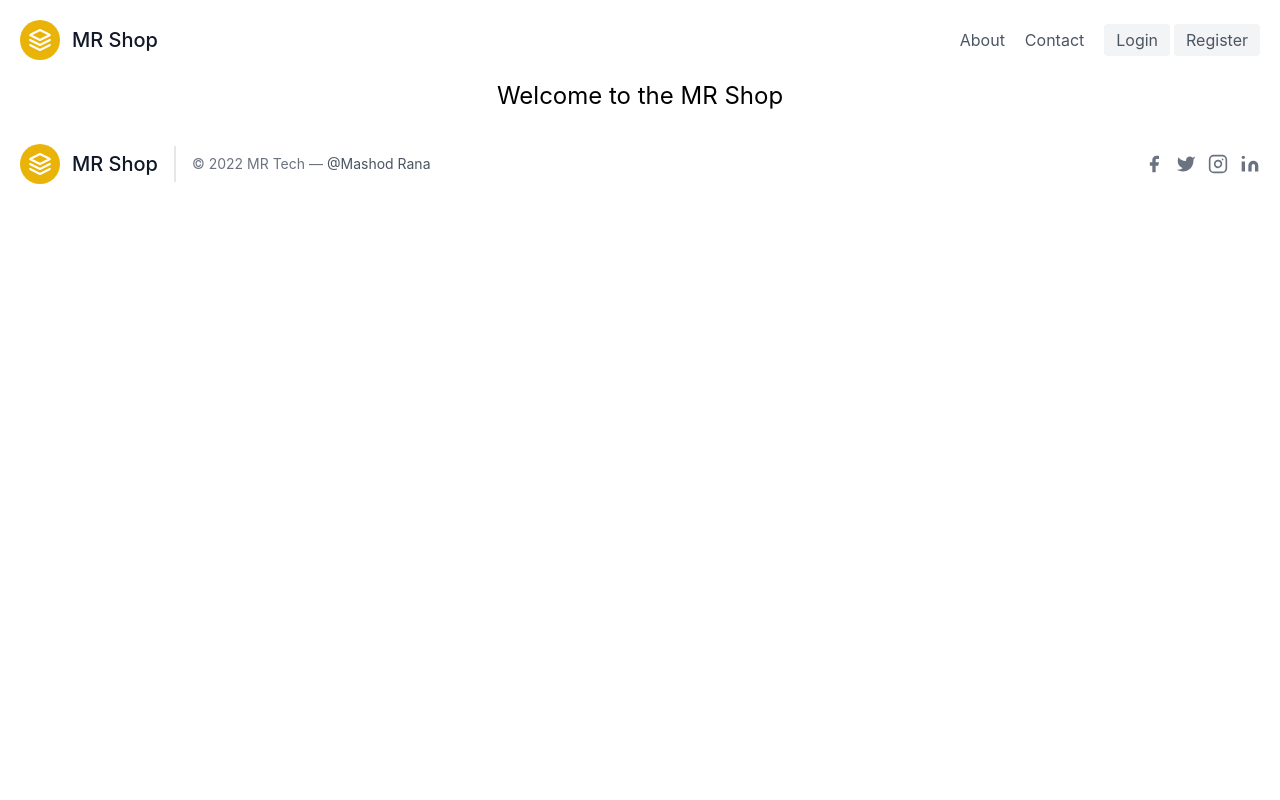
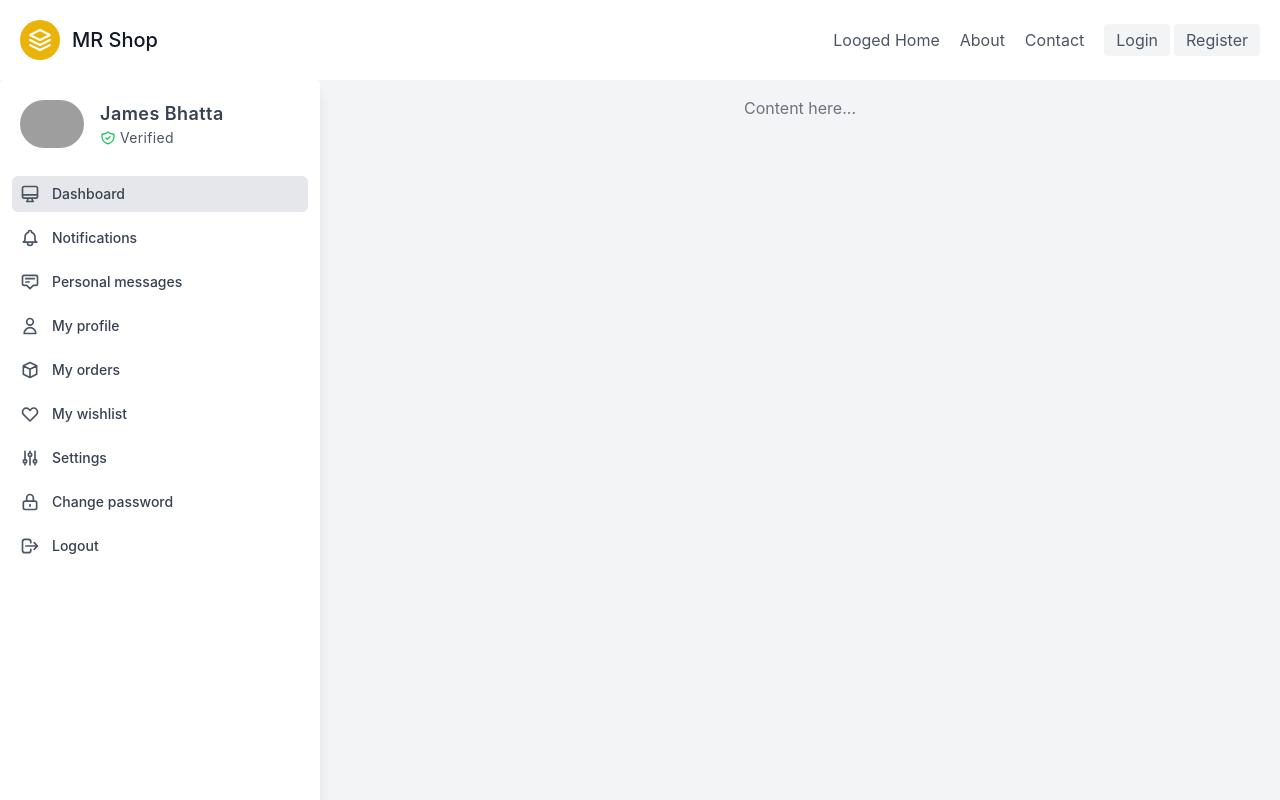
Before and after one commit to samueltefera/potential-inventory, a React (Create React App) app in the folder client/: page / in a window 1280 px wide. Shown: the top 800 px of the page. Built offline with nearby package versions, Linux system fonts and the light colour scheme; grey boxes are pictures that could not be loaded.

Commit message:
homepage updated

```diff
--- a/client/src/App.js
+++ b/client/src/App.js
@@ -2,12 +2,15 @@ import './App.css';
 import Footer from './Components/Footer';
 import Header from './Components/Header';
 import Home from './Pages/HomePage/Home';
+import LoggedHome from './Pages/HomePage/LoggedHome';
 
 function App() {
   return (
     <div className="App">
       <Header></Header>
-      <Home/>
+      {/* <Home/> */}
+      <LoggedHome></LoggedHome>
+
       <Footer></Footer>
     </div>
   );
--- a/client/src/Components/Header.js
+++ b/client/src/Components/Header.js
@@ -12,6 +12,7 @@ const Header = () => {
                         <span class="ml-3 text-xl">MR Shop</span>
                     </a>
                     <nav class="md:ml-auto flex flex-wrap items-center text-base justify-center">
+                        <a class="mr-5 hover:text-gray-900">Looged Home</a>
                         <a class="mr-5 hover:text-gray-900">About</a>
                         <a class="mr-5 hover:text-gray-900">Contact</a>
                     </nav>
--- /dev/null
+++ b/client/src/Pages/HomePage/LoggedHome.js
@@ -0,0 +1,123 @@
+import React from "react";
+
+const LoggedHome = () => {
+    return (
+        <>
+            <div class="flex flex-wrap bg-gray-100 w-full h-screen">
+                <div class="w-3/12 bg-white rounded p-3 shadow-lg">
+                    <div class="flex items-center space-x-4 p-2 mb-5">
+                        <img class="h-12 rounded-full" src="http://www.gravatar.com/avatar/2acfb745ecf9d4dccb3364752d17f65f?s=260&d=mp" alt="James Bhatta"/>
+                            <div>
+                                <h4 class="font-semibold text-lg text-gray-700 capitalize font-poppins tracking-wide">James Bhatta</h4>
+                                <span class="text-sm tracking-wide flex items-center space-x-1">
+                                    <svg class="h-4 text-green-500" xmlns="http://www.w3.org/2000/svg" fill="none" viewBox="0 0 24 24" stroke="currentColor">
+                                        <path stroke-linecap="round" stroke-linejoin="round" stroke-width="2" d="M9 12l2 2 4-4m5.618-4.016A11.955 11.955 0 0112 2.944a11.955 11.955 0 01-8.618 3.04A12.02 12.02 0 003 9c0 5.591 3.824 10.29 9 11.622 5.176-1.332 9-6.03 9-11.622 0-1.042-.133-2.052-.382-3.016z" />
+                                    </svg><span class="text-gray-600">Verified</span>
+                                </span>
+                            </div>
+                    </div>
+                    <ul class="space-y-2 text-sm">
+                        <li>
+                            <a href="#" class="flex items-center space-x-3 text-gray-700 p-2 rounded-md font-medium hover:bg-gray-200 bg-gray-200 focus:shadow-outline">
+                                <span class="text-gray-600">
+                                    <svg class="h-5" xmlns="http://www.w3.org/2000/svg" fill="none" viewBox="0 0 24 24" stroke="currentColor">
+                                        <path stroke-linecap="round" stroke-linejoin="round" stroke-width="2" d="M9.75 17L9 20l-1 1h8l-1-1-.75-3M3 13h18M5 17h14a2 2 0 002-2V5a2 2 0 00-2-2H5a2 2 0 00-2 2v10a2 2 0 002 2z" />
+                                    </svg>
+                                </span>
+                                <span>Dashboard</span>
+                            </a>
+                        </li>
+                        <li>
+                            <a href="#" class="flex items-center space-x-3 text-gray-700 p-2 rounded-md font-medium hover:bg-gray-200 focus:bg-gray-200 focus:shadow-outline">
+                                <span class="text-gray-600">
+                                    <svg class="h-5" xmlns="http://www.w3.org/2000/svg" fill="none" viewBox="0 0 24 24" stroke="currentColor">
+                                        <path stroke-linecap="round" stroke-linejoin="round" stroke-width="2" d="M15 17h5l-1.405-1.405A2.032 2.032 0 0118 14.158V11a6.002 6.002 0 00-4-5.659V5a2 2 0 10-4 0v.341C7.67 6.165 6 8.388 6 11v3.159c0 .538-.214 1.055-.595 1.436L4 17h5m6 0v1a3 3 0 11-6 0v-1m6 0H9"></path>
+                                    </svg>
+                                </span>
+                                <span>Notifications</span>
+                            </a>
+                        </li>
+                        <li>
+                            <a href="#" class="flex items-center space-x-3 text-gray-700 p-2 rounded-md font-medium hover:bg-gray-200 focus:bg-gray-200 focus:shadow-outline">
+                                <span class="text-gray-600">
+                                    <svg class="h-5" xmlns="http://www.w3.org/2000/svg" fill="none" viewBox="0 0 24 24" stroke="currentColor">
+                                        <path stroke-linecap="round" stroke-linejoin="round" stroke-width="2" d="M7 8h10M7 12h4m1 8l-4-4H5a2 2 0 01-2-2V6a2 2 0 012-2h14a2 2 0 012 2v8a2 2 0 01-2 2h-3l-4 4z"></path>
+                                    </svg>
+                                </span>
+                                <span>Personal messages</span>
+                            </a>
+                        </li>
+                        <li>
+                            <a href="#" class="flex items-center space-x-3 text-gray-700 p-2 rounded-md font-medium hover:bg-gray-200 focus:bg-gray-200 focus:shadow-outline">
+                                <span class="text-gray-600">
+                                    <svg class="h-5" xmlns="http://www.w3.org/2000/svg" fill="none" viewBox="0 0 24 24" stroke="currentColor">
+                                        <path stroke-linecap="round" stroke-linejoin="round" stroke-width="2" d="M16 7a4 4 0 11-8 0 4 4 0 018 0zM12 14a7 7 0 00-7 7h14a7 7 0 00-7-7z" />
+                                    </svg>
+                                </span>
+                                <span>My profile</span>
+                            </a>
+                        </li>
+                        <li>
+                            <a href="#" class="flex items-center space-x-3 text-gray-700 p-2 rounded-md font-medium hover:bg-gray-200 focus:bg-gray-200 focus:shadow-outline">
+                                <span class="text-gray-600">
+                                    <svg class="h-5" xmlns="http://www.w3.org/2000/svg" fill="none" viewBox="0 0 24 24" stroke="currentColor">
+                                        <path stroke-linecap="round" stroke-linejoin="round" stroke-width="2" d="M20 7l-8-4-8 4m16 0l-8 4m8-4v10l-8 4m0-10L4 7m8 4v10M4 7v10l8 4" />
+                                    </svg>
+                                </span>
+                                <span>My orders</span>
+                            </a>
+                        </li>
+                        <li>
+                            <a href="" class="flex items-center space-x-3 text-gray-700 p-2 rounded-md font-medium hover:bg-gray-200 focus:bg-gray-200 focus:shadow-outline">
+                                <span class=" text-gray-600">
+                                    <svg class="h-5" xmlns="http://www.w3.org/2000/svg" fill="none" viewBox="0 0 24 24" stroke="currentColor">
+                                        <path stroke-linecap="round" stroke-linejoin="round" stroke-width="2" d="M4.318 6.318a4.5 4.5 0 000 6.364L12 20.364l7.682-7.682a4.5 4.5 0 00-6.364-6.364L12 7.636l-1.318-1.318a4.5 4.5 0 00-6.364 0z" />
+                                    </svg>
+                                </span>
+                                <span>My wishlist</span>
+                            </a>
+                        </li>
+                        <li>
+                            <a href="#" class="flex items-center space-x-3 text-gray-700 p-2 rounded-md font-medium hover:bg-gray-200 focus:bg-gray-200 focus:shadow-outline">
+                                <span class="text-gray-600">
+                                    <svg class="h-5" xmlns="http://www.w3.org/2000/svg" fill="none" viewBox="0 0 24 24" stroke="currentColor">
+                                        <path stroke-linecap="round" stroke-linejoin="round" stroke-width="2" d="M12 6V4m0 2a2 2 0 100 4m0-4a2 2 0 110 4m-6 8a2 2 0 100-4m0 4a2 2 0 110-4m0 4v2m0-6V4m6 6v10m6-2a2 2 0 100-4m0 4a2 2 0 110-4m0 4v2m0-6V4"></path>
+                                    </svg>
+                                </span>
+                                <span>Settings</span>
+                            </a>
+                        </li>
+                        <li>
+                            <a href="#" class="flex items-center space-x-3 text-gray-700 p-2 rounded-md font-medium hover:bg-gray-200 focus:bg-gray-200 focus:shadow-outline">
+                                <span class="text-gray-600">
+                                    <svg class="h-5" xmlns="http://www.w3.org/2000/svg" fill="none" viewBox="0 0 24 24" stroke="currentColor">
+                                        <path stroke-linecap="round" stroke-linejoin="round" stroke-width="2" d="M12 15v2m-6 4h12a2 2 0 002-2v-6a2 2 0 00-2-2H6a2 2 0 00-2 2v6a2 2 0 002 2zm10-10V7a4 4 0 00-8 0v4h8z" />
+                                    </svg>
+                                </span>
+                                <span>Change password</span>
+                            </a>
+                        </li>
+                        <li>
+                            <a href="#" class="flex items-center space-x-3 text-gray-700 p-2 rounded-md font-medium hover:bg-gray-200 focus:bg-gray-200 focus:shadow-outline">
+                                <span class="text-gray-600">
+                                    <svg class="h-5" xmlns="http://www.w3.org/2000/svg" fill="none" viewBox="0 0 24 24" stroke="currentColor">
+                                        <path stroke-linecap="round" stroke-linejoin="round" stroke-width="2" d="M17 16l4-4m0 0l-4-4m4 4H7m6 4v1a3 3 0 01-3 3H6a3 3 0 01-3-3V7a3 3 0 013-3h4a3 3 0 013 3v1" />
+                                    </svg>
+                                </span>
+                                <span>Logout</span>
+                            </a>
+                        </li>
+                    </ul>
+                </div>
+
+                <div class="w-9/12">
+                    <div class="p-4 text-gray-500">
+                        Content here...
+                    </div>
+                </div>
+            </div>
+        </>
+    );
+};
+
+export default LoggedHome;
```
